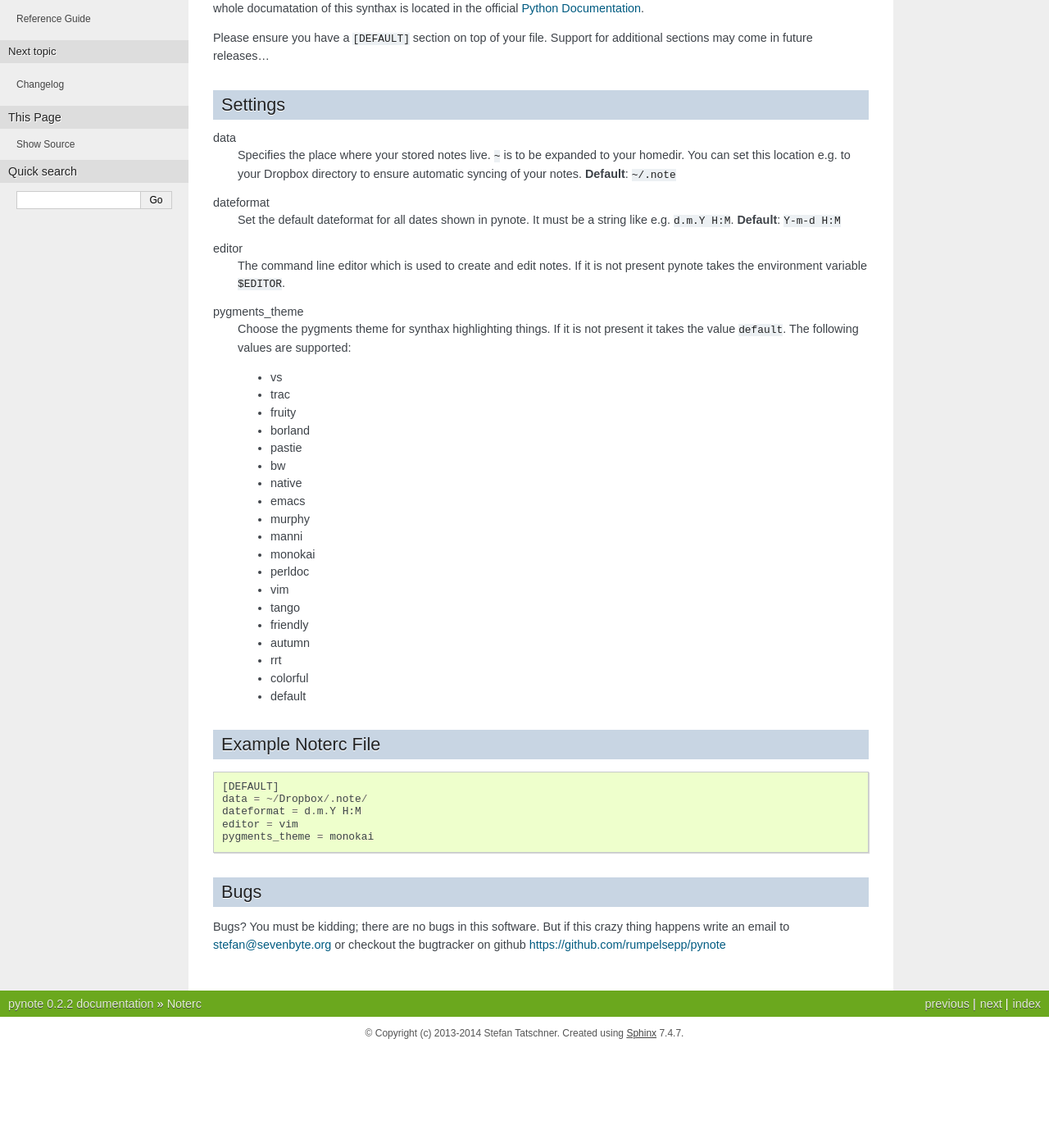
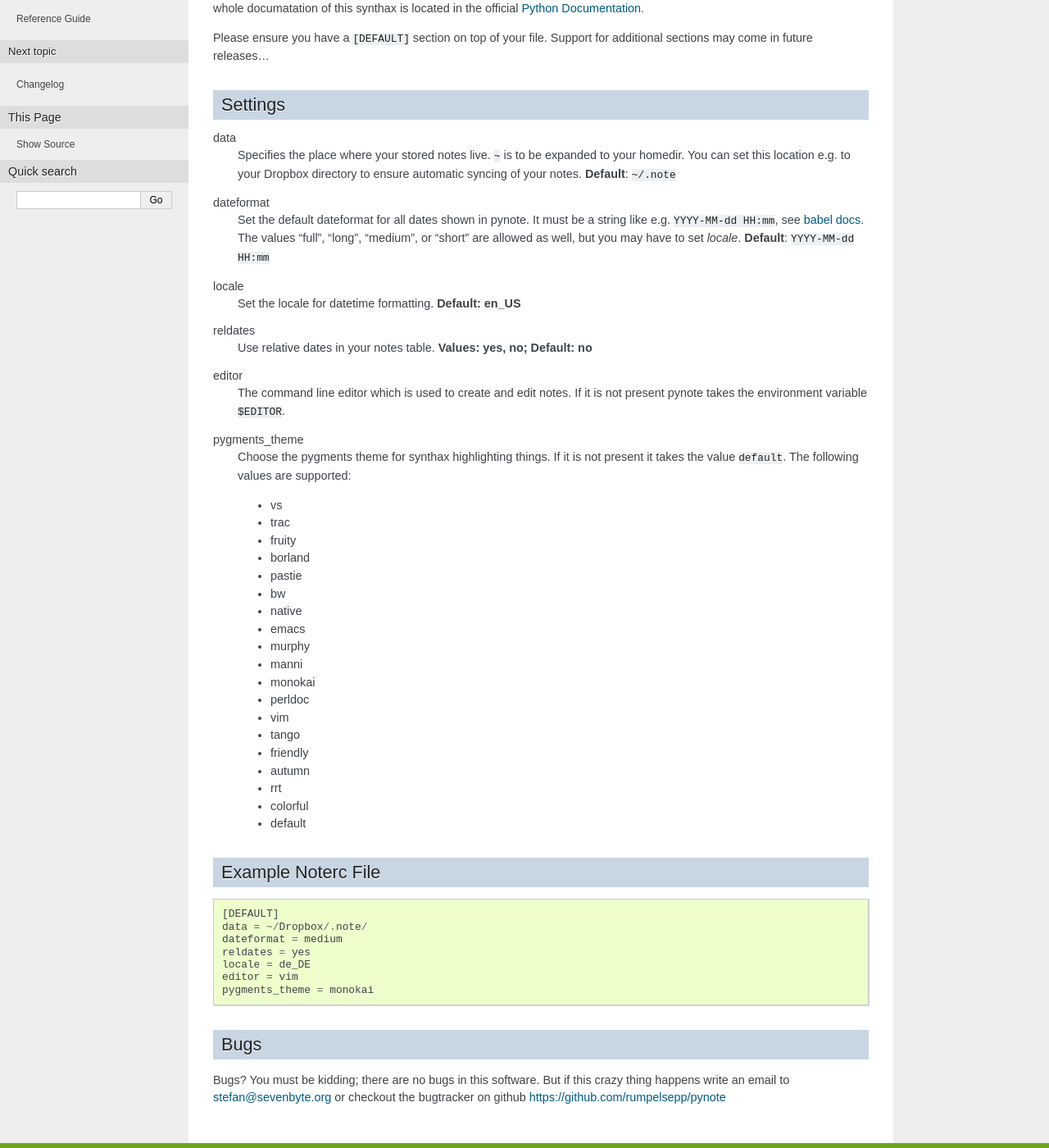
Before and after one commit to fastpacecolding/pynote, a Sphinx documentation site: the page built from doc/configuration.rst, in a window 1280 px wide and 1400 px high, scrolled down 221 px. Shown: the whole window at 82% size. Built offline with Sphinx 7.4.7, drawn with Linux system fonts in a browser that asks for light colours; before the commit the page ends 1501 px from its top, so only the background shows below that.

Commit message:
Documentation updates

```diff
--- a/doc/configuration.rst
+++ b/doc/configuration.rst
@@ -28,8 +28,19 @@ data
 
 dateformat
     Set the default dateformat for all dates shown in pynote.
-    It must be a string like e.g. ``d.m.Y H:M``.
-    **Default**: ``Y-m-d H:M``
+    It must be a string like e.g. ``YYYY-MM-dd HH:mm``, see `babel docs`_.
+    The values "full", "long", "medium", or "short" are allowed as well,
+    but you may have to set *locale*.
+    **Default**: ``YYYY-MM-dd HH:mm``
+
+.. _`babel docs`: http://babel.pocoo.org/docs/dates/#date-fields
+
+locale
+    Set the locale for datetime formatting. **Default: en_US**
+
+reldates
+    Use relative dates in your notes table. **Values: yes, no;
+    Default: no**
 
 editor
     The command line editor which is used to create and edit notes.
@@ -61,7 +72,6 @@ pygments_theme
     * default
 
 
-
 Example Noterc File
 -------------------
 
@@ -69,7 +79,9 @@ Example Noterc File
 
     [DEFAULT]
     data = ~/Dropbox/.note/
-    dateformat = d.m.Y H:M
+    dateformat = medium
+    reldates = yes
+    locale = de_DE
     editor = vim
     pygments_theme = monokai
 
--- a/doc/contributing.rst
+++ b/doc/contributing.rst
@@ -19,7 +19,7 @@ Pull Request
 ------------
 
 Feel free to send me any request! I don't care about the pull request format
-any more but please keep an eye on :pep:`8`... :-)
+any more but please keep an eye on :pep:`8`... ``:-)``
 
 
 GPG Key
```
Also changed, not shown: doc/changelog.rst (+26 -17 lines).
